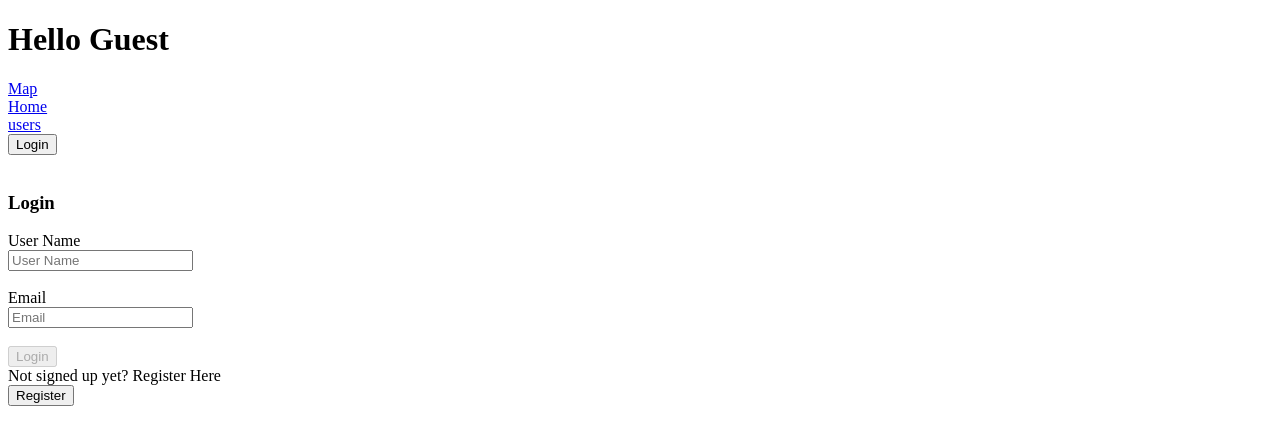
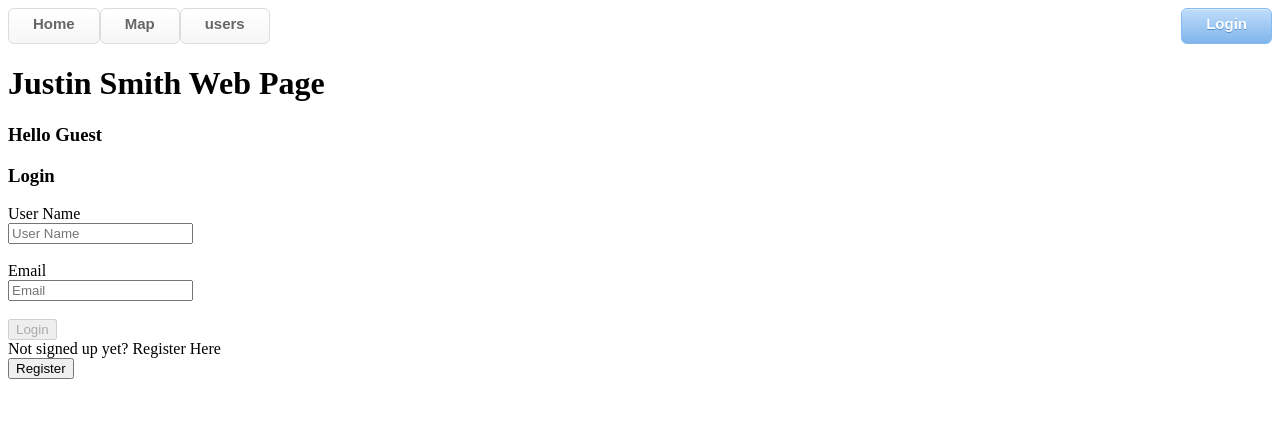
Before and after one commit to jpsmith78/justin-smith-webpage, an Angular app: page /login in a window 1280 px wide. Shown: the top 444 px of the page. Built offline with nearby package versions, Linux system fonts and the light colour scheme.

Commit message:
adding css to nav bar and current user_id to map page

```diff
--- a/src/app/app.component.css
+++ b/src/app/app.component.css
@@ -0,0 +1,42 @@
+.outer-nav {
+    display: flex;
+    justify-content: space-between;
+}
+
+.inner-nav {
+    display: flex;
+}
+
+.is-hidden {
+    display: none;
+}
+
+.nav-button {
+    box-shadow: inset 0 1px 0 0 #ffffff;
+    background: #ffffff linear-gradient(to bottom, #ffffff 5%, #f6f6f6 100%);
+    border-radius: 6px;
+    border: 1px solid #dcdcdc;
+    display: inline-block;
+    cursor: pointer;
+    color: #666666;
+    font-family: Arial, sans-serif;
+    font-size: 15px;
+    font-weight: bold;
+    padding: 6px 24px;
+    text-decoration: none;
+    text-shadow: 0 1px 0 #ffffff;
+    outline: 0;
+}
+
+.active-nav-button {
+    box-shadow: inset 0 1px 0 0 #dcecfb;
+    background: #bddbfa linear-gradient(to bottom, #bddbfa 5%, #80b5ea 100%);
+    border: 1px solid #84bbf3;
+    color: #ffffff;
+    text-shadow: 0 1px 0 #528ecc;
+}
+
+.toast-custom {
+    top: 80px;
+    right: 0px;
+}
--- a/src/app/app.component.html
+++ b/src/app/app.component.html
@@ -1,13 +1,18 @@
 <div>
-  <h1>Hello {{username}}</h1>
-  <nav>
-    <a routerLink="/map">Map</a><br/>
-    <a routerLink="/home">Home</a><br/>
-    <a routerLink="/users">users</a><br/>
-  </nav>
-  <nav>
-    <button [hidden]="username != 'Guest'" routerLink="/login">Login</button><br/>
-    <button [hidden]="username == 'Guest'" (click)="submitLogOut()">Log out</button><br/>
-  </nav>
-  <router-outlet></router-outlet>
+    <div class="outer-nav">
+        <nav class="inner-nav">
+            <a class="nav-button" routerLinkActive="active-nav-button" routerLink="/home">Home</a><br/>
+            <a class="nav-button" routerLinkActive="active-nav-button" routerLink="/map">Map</a><br/>
+            <a class="nav-button" routerLinkActive="active-nav-button" routerLink="/users" >users</a><br/>
+        </nav>
+        <nav class="inner-nav">
+            <!-- [ngClass]="(state.selected == 'Yes')?'selected_state':'unselected_state'"  -->
+
+            <a [ngClass]="(username == 'Guest')?'nav-button':'is-hidden'" routerLinkActive="active-nav-button" routerLink="/login">Login</a><br/>
+            <a [ngClass]="(username == 'Guest')?'is-hidden':'nav-button'" routerLinkActive="active-nav-button" (click)="submitLogOut()">Log out</a><br/>
+        </nav>
+    </div>
+    <h1>Justin Smith Web Page</h1>
+    <h3>Hello {{username}}</h3>
+    <router-outlet></router-outlet>
 </div>
--- a/src/app/app.component.ts
+++ b/src/app/app.component.ts
@@ -1,28 +1,38 @@
-import { Component } from '@angular/core';
+import { Component, OnInit } from '@angular/core';
 import { CommonModule } from '@angular/common';
-import { RouterLink, RouterOutlet } from '@angular/router';
+import { RouterLink, RouterOutlet, RouterLinkActive } from '@angular/router';
 import { HttpClientModule } from '@angular/common/http';
+import { ToastrService } from 'ngx-toastr';
 
 @Component({
     selector: 'app-root',
     standalone: true,
     imports: [
-    CommonModule,
-    RouterOutlet,
-    RouterLink,
-    HttpClientModule
+        CommonModule,
+        RouterOutlet,
+        RouterLink,
+        RouterLinkActive,
+        HttpClientModule
     ],
     templateUrl: './app.component.html',
     styleUrl: './app.component.css'
 })
 
-export class AppComponent {
-    title = 'justin_smith-webpage';
-    username = localStorage.getItem('user_name') ? localStorage.getItem('user_name') : 'Guest' ;
+export class AppComponent implements OnInit {
+    username: string | null;
+
+    constructor(private toast: ToastrService) {
+        this.username = localStorage.getItem('user_name') ? localStorage.getItem('user_name') : 'Guest' ;
+    }
+
+    ngOnInit(): void {
+
+    }
 
     submitLogOut() {
         localStorage.clear();
-        console.log(localStorage.getItem('user_id'));
+        this.toast.success('Log Out Successful', '', { positionClass:'toast-custom' });
+        this.username = 'Guest';
     }
 
 }
--- a/src/app/login/login.component.html
+++ b/src/app/login/login.component.html
@@ -5,23 +5,14 @@
         <input id="user_name" type="text" formControlName="user_name" placeholder="User Name"><br/>
 
         <span class="text-danger"
-            *ngIf="login_form.get('user_name')?.errors &&
-            login_form.get('user_name')?.hasError('unique')"
-        >user_name already taken</span>
-        <span class="text-danger"
             *ngIf="login_form.get('user_name')?.errors
                 && login_form.get('user_name')?.dirty
                 && login_form.get('user_name')?.hasError('required')"
-        >user_name cannot be empty</span><br/>
+        >User name cannot be empty</span><br/>
 
         <label for="email">Email</label><br/>
         <input type="email" formControlName="email" placeholder="Email"><br/>
 
-        <span class="text-danger"
-            *ngIf="login_form.get('email')?.errors
-                && login_form.get('email')?.dirty
-                && login_form.get('email')?.hasError('email')"
-        >Please use correct email format</span>
         <span class="text-danger"
             *ngIf="login_form.get('email')?.errors
                 && login_form.get('email')?.dirty
--- a/src/app/login/login.component.ts
+++ b/src/app/login/login.component.ts
@@ -21,7 +21,7 @@ export class LoginComponent {
 
     login_form = this.formBuilder.group({
         user_name: ['', Validators.required],
-        email: ['', [Validators.email, Validators.required]]
+        email: ['', [Validators.required]]
     });
 
     constructor(
@@ -34,23 +34,27 @@ export class LoginComponent {
     }
 
     submitLogin() {
+
         let login = this.account_service.loginUser(this.login_form);
         login.subscribe(data => {
-            console.log(data.body);
             if (data.body.user_id) {
-                console.log(data.body);
                 localStorage.setItem('user_id', data.body.user_id);
                 localStorage.setItem('user_name', data.body.user_name);
-                this.toast.success('Login Successful!');
-                this.router.navigate(['/home']);
+                this.toast.success('Login Successful!', '', { positionClass:'toast-custom' });
+                this.router.navigate(['/home'])
+                    // Don't reload right away. We want the user to be able to read the success message.
+                    .then(()=> {
+                        setTimeout(function() {
+                            window.location.reload();
+                        }, 2000);
+                    });
             } else  {
-                this.response = data.body;
+                this.toast.warning('Login Failed!', '', { positionClass:'toast-custom' });
+
             }
         });
-
         this.login_form.controls.user_name.reset();
         this.login_form.controls.email.reset();
-        console.log(this.response);
 
     }
 
--- a/src/app/map.service.ts
+++ b/src/app/map.service.ts
@@ -14,16 +14,16 @@ export class MapService {
 
   constructor(private http: HttpClient) {}
 
-  getAllUserStates(user_id: number): Observable<HttpResponse<State[]>> {
+  getAllUserStates(user_id: string | null): Observable<HttpResponse<State[]>> {
     return this.http.get<State[]>(`${this.base_url}/maps/getalluserstates?user_id=${user_id}`, {observe: 'response'});
   }
 
-  addUserState(user_id: number, state_code: string) {
+  addUserState(user_id: string | null, state_code: string) {
     const config = {headers: {"Content-Type": "application/json"}}
     return this.http.put<any>(`${this.base_url}/maps/adduserstate?user_id=${user_id}&state_code=${state_code}`, config);
   }
 
-  removeUserState(user_id: number, state_code: string) {
+  removeUserState(user_id: string | null, state_code: string) {
     const config = {headers: {"Content-Type": "application/json"}}
     return this.http.delete<any>(`${this.base_url}/maps/removeuserstate?user_id=${user_id}&state_code=${state_code}`, config);
   }
--- a/src/app/map/map.component.ts
+++ b/src/app/map/map.component.ts
@@ -42,24 +42,24 @@
 
     onSelect(state: State) {
         if (state.selected == 'No') {
-            this.addUserState(1, state.code);
+            this.addUserState(this.user_id, state.code);
         } else {
-            this.removeUserState(1, state.code);
+            this.removeUserState(this.user_id, state.code);
         }
         this.getAllUserStates();
     }
 
     getAllUserStates() {
-        let user_states = this.map_service.getAllUserStates(1);
+        let user_states = this.map_service.getAllUserStates(this.user_id);
         user_states.subscribe(data => this.user_states = data.body);
     }
 
-    addUserState(user_id: number, state_id: string) {
+    addUserState(user_id: string | null, state_id: string) {
         let response = this.map_service.addUserState(user_id, state_id);
         response.subscribe(data=> this.response = data);
     }
 
-    removeUserState(user_id: number, state_id: string) {
+    removeUserState(user_id: string | null, state_id: string) {
         let response = this.map_service.removeUserState(user_id, state_id);
         response.subscribe(data=> this.response = data);
     }
--- a/src/app/register/register.component.ts
+++ b/src/app/register/register.component.ts
@@ -2,6 +2,7 @@ import { Component, OnInit } from '@angular/core';
 import { FormControl, FormGroup, FormBuilder, ReactiveFormsModule, Validators, ValidationErrors, ValidatorFn, AbstractControl } from '@angular/forms';
 import { NgIf, NgFor } from '@angular/common';
 import { AccountService } from '../account.service';
+import { ToastrService } from 'ngx-toastr';
 
 @Component({
   selector: 'app-register',
@@ -28,6 +29,7 @@ export class RegisterComponent implements OnInit {
     constructor(
         private formBuilder: FormBuilder,
         private account_service: AccountService,
+        private toast: ToastrService
     ) {
         this.response = '';
     }
@@ -38,7 +40,13 @@ export class RegisterComponent implements OnInit {
 
     submitRegistration() {
         let response = this.account_service.addUser(this.register_form);
-        response.subscribe(data=> this.response = data.body);
+        response.subscribe(data=> {
+            if (data.body == 'Registration Successful') {
+                this.toast.success(data.body, '', { positionClass:'toast-custom' })
+            } else {
+                this.toast.error(data.body, '', { positionClass:'toast-custom' })
+            }
+        });
 
         this.register_form.controls.user_name.reset();
         this.register_form.controls.email.reset();
```
Also changed, not shown: 1 other file (tests, documents, lock files or other folders).
